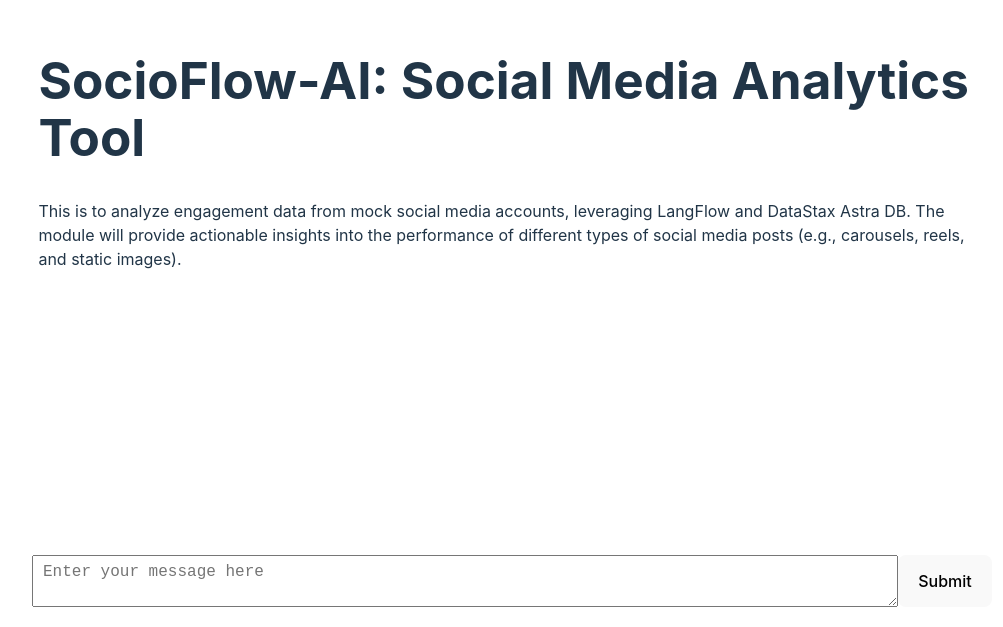
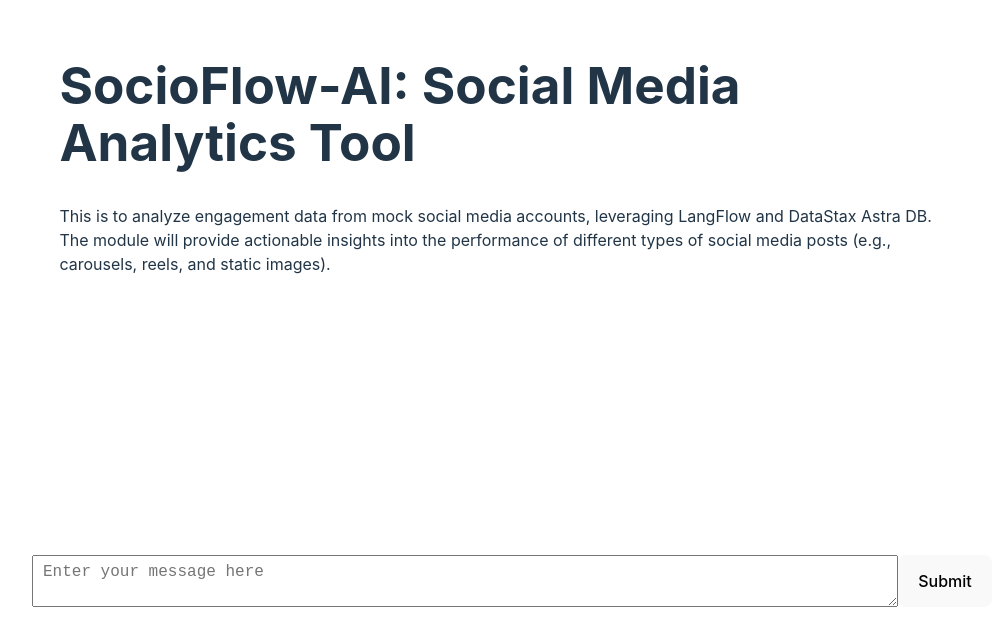
Before and after one commit to iamblackbeard/SocioFlow-AI, a React (Vite) app: page / in a window 1280 px wide. Shown: the part 173-800 px from the top of the page, without its empty margins (128-1131 px from the left). Built offline with nearby package versions, Linux system fonts and the light colour scheme.

Commit message:
Added new features

```diff
--- a/src/App.jsx
+++ b/src/App.jsx
@@ -10,11 +10,12 @@
   const responseRef = useRef(null);
 
   const handleSubmit = async () => {
+    setInputValue("")
     const langflowClient = new LangflowClient(
       "/api",
-      "AstraCS:cDWFtegIZKOImAgNttuFoJDK:dcdb7208f93bbd617a61c3f77770998b80ca171a29188a3d30fe20a6fdd905fc"
+      import.meta.env.VITE_LANGFLOW_TOKEN
     );
-
+    console.log(import.meta.env.VITE_LANGFLOW_TOKEN);
     const tweaks = {
       // Your tweaks configuration here
     };
@@ -53,13 +54,16 @@
   }, [response]);
   return (
     <div className="container">
-      <h1>SocioFlow-AI: Social Media Analytics Tool</h1>
+    <div className="head">
+    <h1>SocioFlow-AI: Social Media Analytics Tool</h1>
       <p>
         This is to analyze engagement data from mock social media accounts,
         leveraging LangFlow and DataStax Astra DB. The module will provide
         actionable insights into the performance of different types of social
         media posts (e.g., carousels, reels, and static images).
       </p>
+    </div>
+
 
       {isLoading ? (
         <p className="loading">Fetching response...</p>
--- a/src/index.css
+++ b/src/index.css
@@ -79,7 +79,7 @@
   width: 74vw;
 }
 .container p {
-  margin-bottom: 100px;
+  margin-bottom: 40px;
 }
 
 .input_fields textarea {
@@ -99,3 +99,10 @@
 p.response {
   margin-bottom: 50px;
 }
+
+.head {
+  padding: 20px;
+  border: 1px solid #ffffff33;
+  border-radius: 10px;
+  margin-bottom: 50px;
+}
```
Also changed, not shown: 2 other files (tests, documents, lock files or other folders).
